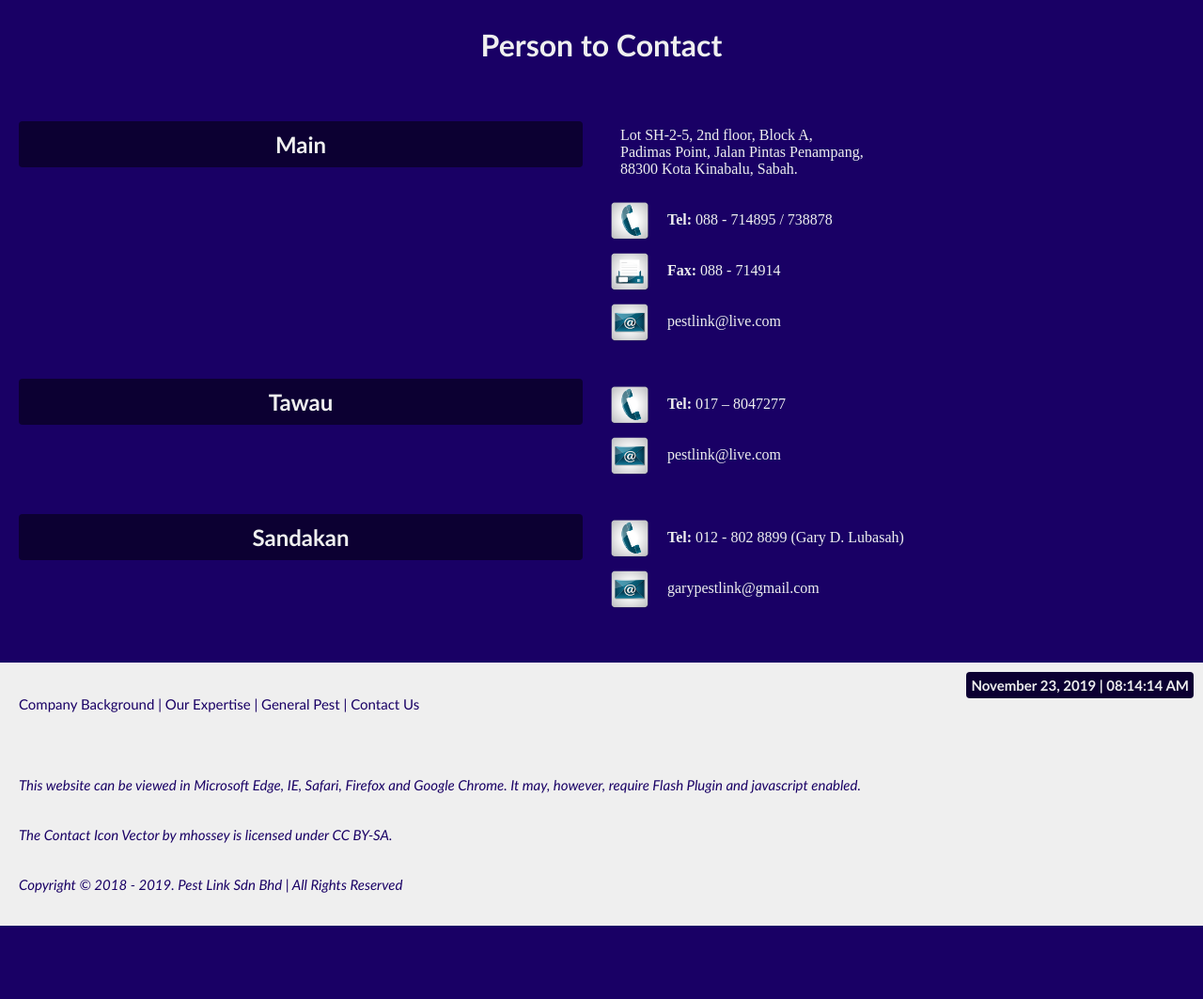
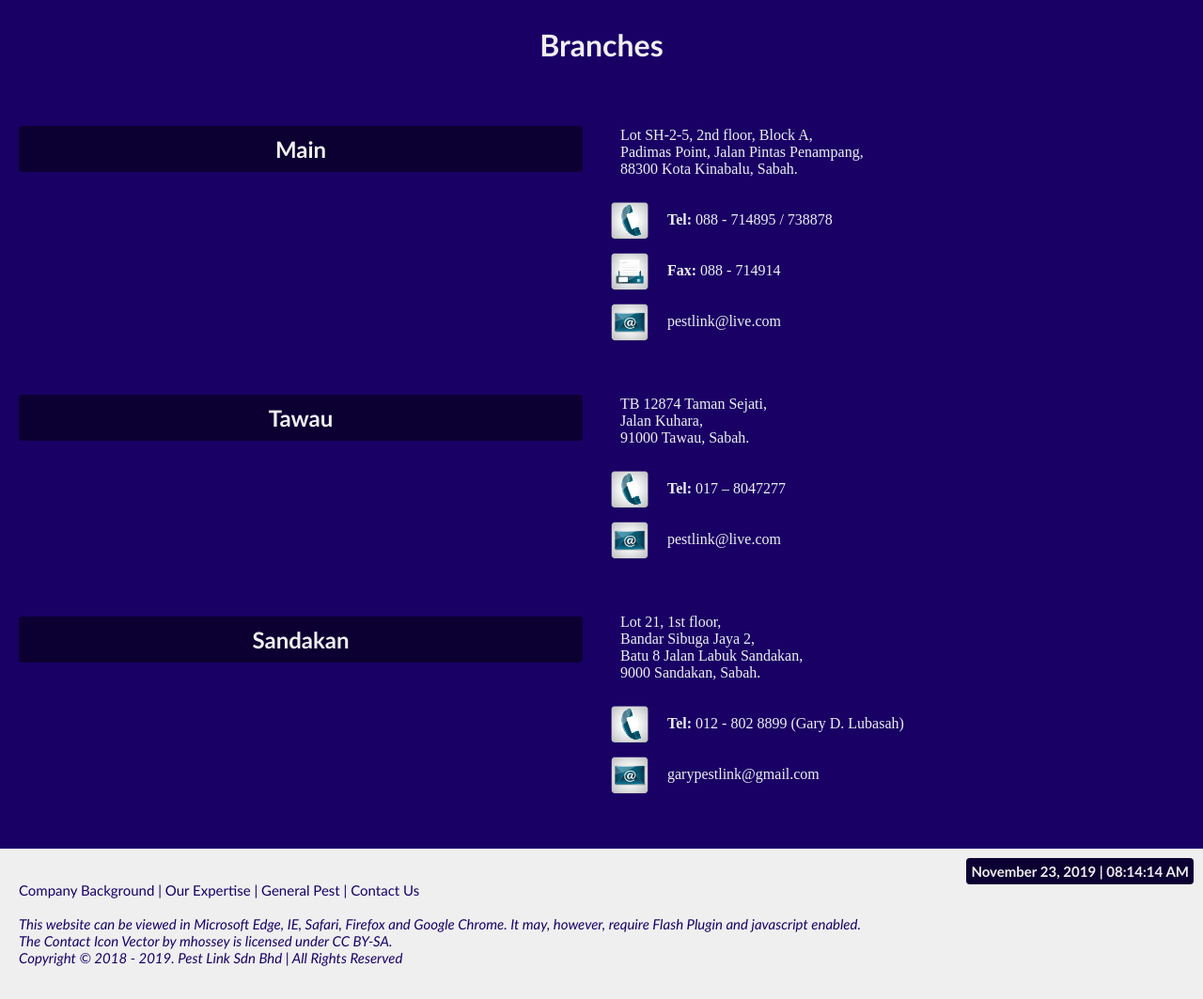
Before and after one commit to pandapris/pandapris.github.io, a plain HTML site: page location.html in a window 1280 px wide. Shown: the part 128-1191 px from the top of the page at 94% size. Before the commit the page ends 1113 px from the top, so only its background shows below. Drawn offline with Linux system fonts and the light colour scheme.

Commit message:
Added branches address

```diff
--- a/location.html
+++ b/location.html
@@ -42,20 +42,20 @@
 			<a class="dropbtn" href="javascript:void(0)">Contact</a>
 			<div class="options">
 				<a href="./contact-form.html">Enquiry</a>
-				<a href="./location.html">Person to Contact</a>
+				<a href="./location.html">Location</a>
 				<a href="./career.html">Career</a>
 			</div>
 		</div>
 	</div>
 
 	<!--change headings/titles within the 'h1', 'h2', 'h3' tag-->
-	<h1>Person to Contact</h1>
+	<h1>Branches</h1>
 
 	<div class="row">
 		<div class="column" style="width:50%">
-			<h2 style="margin: 20px 10px 225px 10px;">Main</h3>
-			<h2 style="margin: 20px 10px 95px 10px;">Tawau</h3>
-			<h2 style="margin: 20px 10px 95px 10px;">Sandakan</h3>
+			<h2 style="margin: 25px 10px 237px 10px;">Main</h3>
+			<h2 style="margin: 25px 10px 187px 10px;">Tawau</h3>
+			<h2 style="margin: 25px 10px 95px 10px;">Sandakan</h3>
 		</div>
 
 		<div class="column" style="width:50%">
@@ -67,11 +67,13 @@
 			<img src="./images/icon4.png" style="width:40px; height:40px; position: absolute"/>
 			<p style="margin-bottom: 50px; margin-left: 50px">pestlink@live.com</p>
 
+			<p>TB 12874 Taman Sejati, <br> Jalan Kuhara, <br>91000 Tawau, Sabah.</p>
 			<img src="./images/icon2.png" style="width:40px; height:40px; position: absolute"/>
 			<p style="margin-left: 50px"><b>Tel:</b> 017 – 8047277</p>
 			<img src="./images/icon4.png" style="width:40px; height:40px; position: absolute"/>
 			<p style="margin-bottom: 50px; margin-left: 50px">pestlink@live.com</p>
 
+			<p>Lot 21, 1st floor, <br>Bandar Sibuga Jaya 2, <br> Batu 8 Jalan Labuk Sandakan, <br>9000 Sandakan, Sabah.</p>
 			<img src="./images/icon2.png" style="width:40px; height:40px; position: absolute"/>
 			<p style="margin-left: 50px"><b>Tel:</b> 012 - 802 8899 (Gary D. Lubasah)</p>
 			<img src="./images/icon4.png" style="width:40px; height:40px; position: absolute"/>
@@ -84,14 +86,13 @@
 	<div class="footer">
 		<div id="clock"></div>
 
-		<p><a href="./company-background.html">Company Background</a> | <a href="./services.html">Our Expertise</a> | <a href="./pest.html">General Pest</a> | <a href="./contact-form.html">Contact Us</a></p>
-		<br>
+		<p><a href="./company-background.html">Company Background</a> | <a href="./services.html">Our Expertise</a> | <a href="./pest.html">General Pest</a> | <a href="./contact-form.html">Contact Us</a><br><br>
 
-		<i><p>This website can be viewed in Microsoft Edge, IE, Safari, Firefox and Google Chrome. It may, however, require Flash Plugin and javascript enabled.</p>
+		<i>This website can be viewed in Microsoft Edge, IE, Safari, Firefox and Google Chrome. It may, however, require Flash Plugin and javascript enabled.
 
-		<p>The <a href="https://www.vecteezy.com/vector-icons/45814-contact-icon-vector-pack">Contact Icon Vector</a> by <a href="https://www.vecteezy.com/members/mhossey">mhossey</a> is licensed under <a href="https://creativecommons.org/licenses/by-sa/4.0/">CC BY-SA</a>.</p>
+		<br>The <a href="https://www.vecteezy.com/vector-icons/45814-contact-icon-vector-pack">Contact Icon Vector</a> by <a href="https://www.vecteezy.com/members/mhossey">mhossey</a> is licensed under <a href="https://creativecommons.org/licenses/by-sa/4.0/">CC BY-SA</a>.
 
-		<p>Copyright © 2018 - <i id="year"></i>. Pest Link Sdn Bhd | All Rights Reserved</p></i>
+		<br>Copyright © 2018 - <i id="year"></i>. Pest Link Sdn Bhd | All Rights Reserved</p></i>
 	</div>
 
 	<script>
```
Also changed, not shown: ants.html (+1 -1 lines), bed-bugs.html (+1 -1 lines), career.html (+1 -1 lines), cockroaches.html (+1 -1 lines), company-background.html (+1 -1 lines), company-policy.html (+1 -1 lines), contact-form.html (+1 -1 lines), corporate-profile.html (+1 -1 lines), customer-testimonial.html (+1 -1 lines), flies.html (+1 -1 lines), index.html (+1 -1 lines), mosquitoes.html (+1 -1 lines), pest.html (+1 -1 lines), rodents.html (+1 -1 lines), 2 more files.
